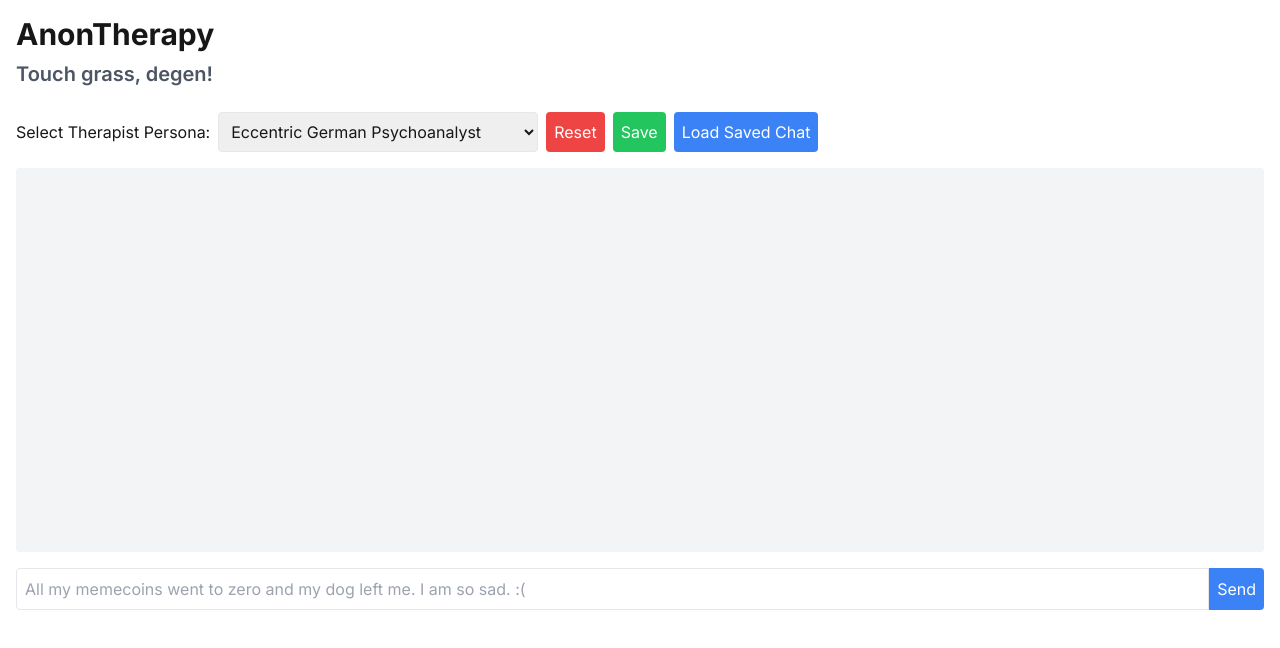
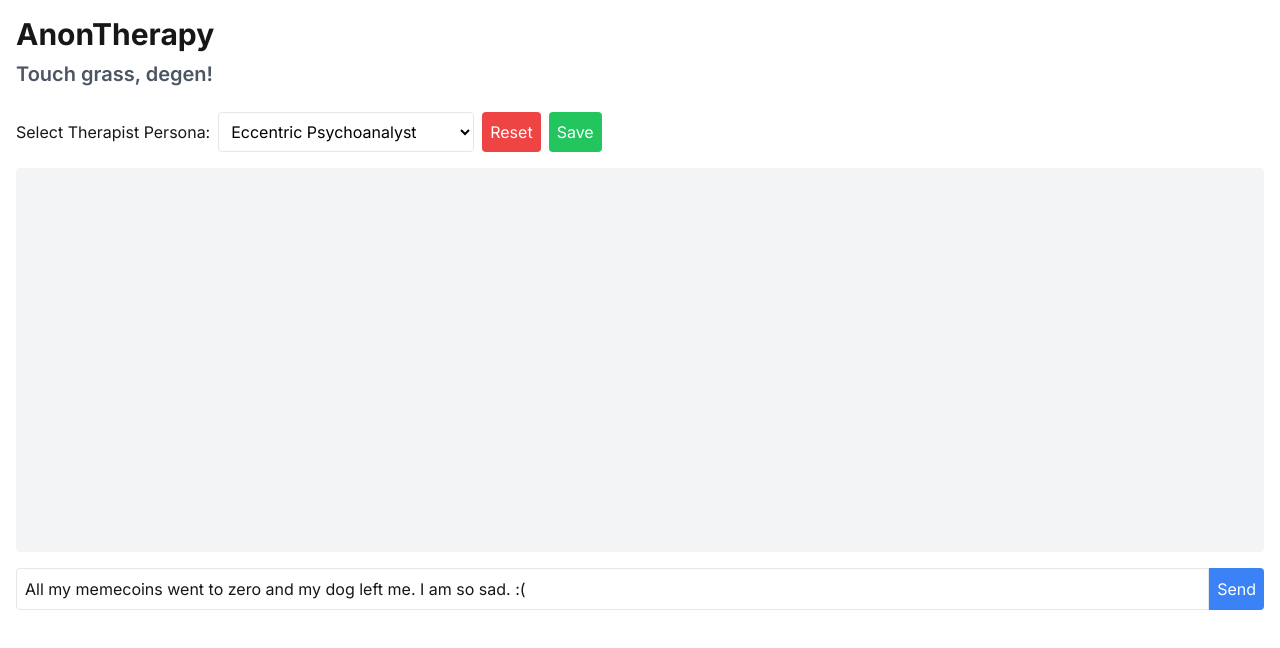
Before and after one commit to Cryptonomic/anonTherapy, a Next.js app: page / in a window 1280 px wide. Shown: the top 648 px of the page. Built offline with nearby package versions, Linux system fonts and the light colour scheme.

Commit message:
Changes therapist labels.

```diff
--- a/app/page.tsx
+++ b/app/page.tsx
@@ -4,14 +4,16 @@ import { useState, useEffect } from 'react';
 import axios from 'axios';
 
 const personas = [
-    { id: 1, name: "Eccentric German Psychoanalyst" },
+    { id: 1, name: "Eccentric Psychoanalyst" },
     { id: 2, name: "Crypto Degen CBT Therapist" },
-    { id: 3, name: "Straight-Laced Judgmental Therapist" },
-    { id: 4, name: "Secret Dog Therapist" }
+    { id: 3, name: "Normie Therapist" },
+    { id: 4, name: "Dr. Scoob" }
 ];
 
+const initialMessage = "All my memecoins went to zero and my dog left me. I am so sad. :(";
+
 export default function Home() {
-    const [input, setInput] = useState('');
+    const [input, setInput] = useState(initialMessage);
     const [messages, setMessages] = useState<Array<{ role: string; content: string }>>([]);
     const [selectedPersona, setSelectedPersona] = useState(1);
     const [savedBlobIds, setSavedBlobIds] = useState<{[key: number]: string}>({});
@@ -48,7 +50,7 @@ export default function Home() {
 
     const handleReset = () => {
         setMessages([]);
-        setInput('');
+        setInput(initialMessage);
     };
 
     const handlePersonaChange = (newPersona: number) => {
@@ -103,7 +105,7 @@ export default function Home() {
                     id="persona-select"
                     value={selectedPersona}
                     onChange={(e) => handlePersonaChange(Number(e.target.value))}
-                    className="p-2 border rounded mr-2"
+                    className="p-2 border rounded mr-2 bg-white dark:bg-gray-700 text-black dark:text-white"
                 >
                     {personas.map(persona => (
                         <option key={persona.id} value={persona.id}>{persona.name}</option>
@@ -121,13 +123,15 @@ export default function Home() {
                 >
                     Save
                 </button>
+                {savedBlobIds[selectedPersona] && (
                     <button
                         onClick={handleLoad}
                         className="bg-blue-500 text-white p-2 rounded"
-                    disabled={isLoading || !savedBlobIds[selectedPersona]}
+                        disabled={isLoading}
                     >
                         {isLoading ? 'Loading...' : 'Load Saved Chat'}
                     </button>
+                )}
             </div>
             <div className="mb-4">
                 {savedBlobIds[selectedPersona] && (
@@ -155,7 +159,7 @@ export default function Home() {
                     value={input}
                     onChange={(e) => setInput(e.target.value)}
                     className="flex-grow p-2 border rounded-l dark:bg-gray-700 dark:text-white"
-                    placeholder="All my memecoins went to zero and my dog left me. I am so sad. :("
+                    placeholder={initialMessage}
                 />
                 <button type="submit" className="bg-blue-500 text-white p-2 rounded-r">Send</button>
             </form>
```
Lines whose indentation alone changed are shown as unchanged.
